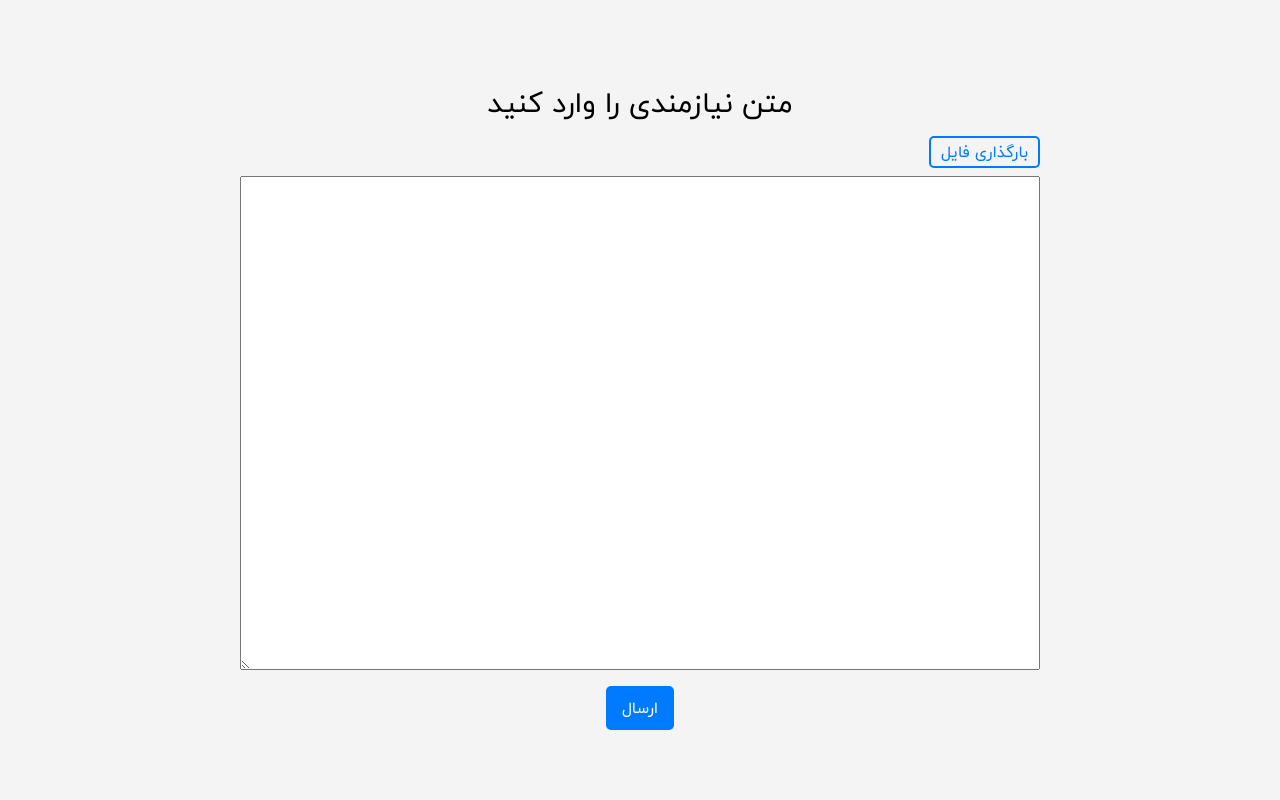
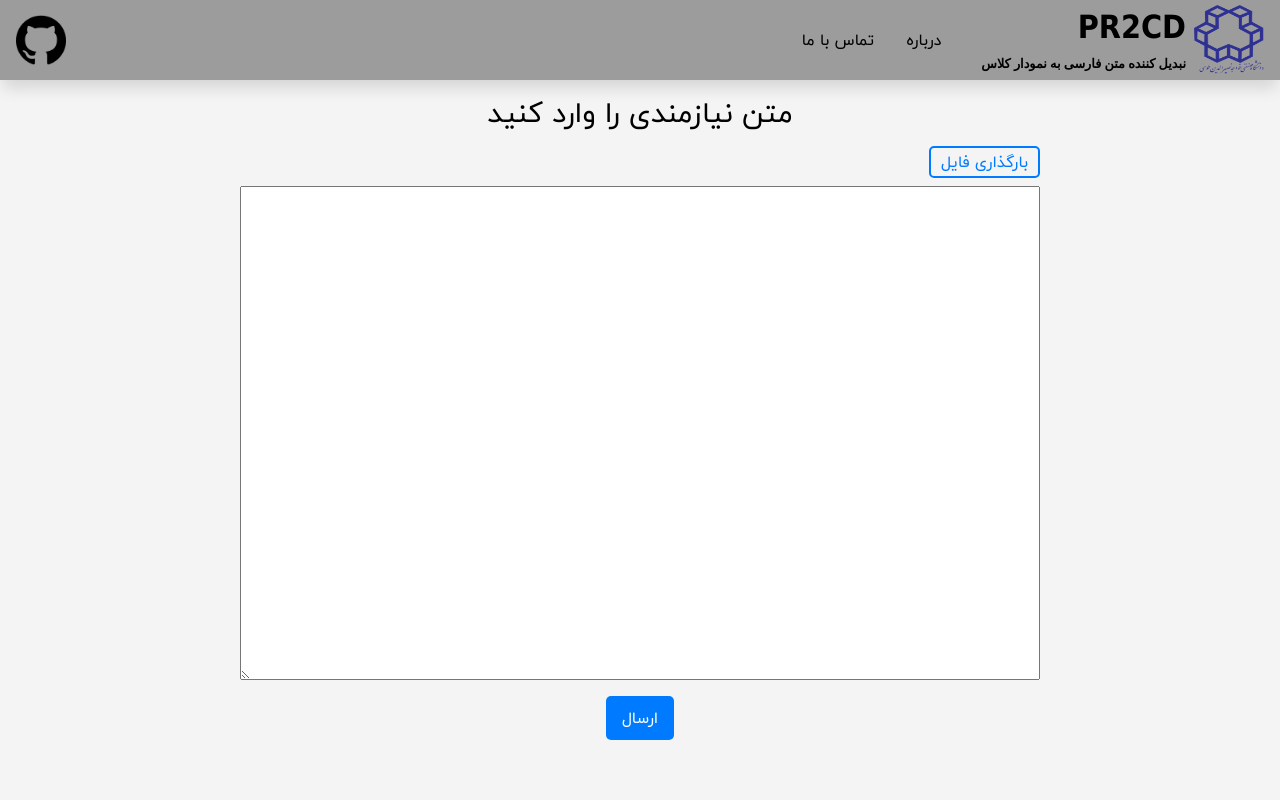
Before and after one commit to aliqb/PR2CD, a Django app: template PR2CD_UI/UI/templates/UI/index.html in a window 1280 px wide. Run offline with Django 4.2, Linux system fonts and the light colour scheme; the template is opened without the code that fills it, so the values that code supplies are empty; some libraries are stand-ins or nearby versions; some web fonts are replaced.

Commit message:
add header

```diff
--- a/PR2CD_UI/PR2CD_UI/urls.py
+++ b/PR2CD_UI/PR2CD_UI/urls.py
@@ -3,5 +3,5 @@ from django.urls import path, include
 
 urlpatterns = [
     path('admin/', admin.site.urls),
-    path('ui/',include('UI.urls'))
+    path('',include('UI.urls'))
 ]
--- a/PR2CD_UI/UI/templates/UI/index.html
+++ b/PR2CD_UI/UI/templates/UI/index.html
@@ -1,6 +1,6 @@
 {% extends "base.html" %}
 {% block content %}
-<div class="full-window d-flex">
+<div class=" d-flex">
     <form action="{% url 'UI:submit' %}" method="post" class="m-auto d-flex flex-col centering">
         {% csrf_token %}
         {% if error %}<p class="error">{{ error }}</p>{% endif %}
--- a/PR2CD_UI/static/styles/index.css
+++ b/PR2CD_UI/static/styles/index.css
@@ -28,8 +28,84 @@ input {
 .content {
     width: 100vw;
     height: 100vh;
-    padding: 1rem 0;
     overflow-x: hidden;
+}
+
+.header {
+    background-color: #9d9c9c;
+    display: flex;
+    padding: 0rem 1rem;
+    height: 80px;
+    align-items: center;
+    box-shadow: 0px 11px 15px -3px rgb(0 0 0 / 13%);
+    position: sticky;
+    top: 0;
+}
+
+.logo-container{
+    width: 70px;
+    height: 70px;
+    margin-left: 0.5rem;
+    display: block;
+}
+
+.logo-container img{
+    width: 100%;
+    height: 100%;
+}
+
+.titles-container{
+    display: flex;
+    flex-direction: column;
+    justify-content: space-between;
+    height: 100%;
+    padding: 0.5rem 0;
+    color: inherit;
+}
+
+.title{
+    font-family: Tahoma !important;
+}
+
+.subtitle {
+    font-size: 0.8rem;
+}
+
+.header-links {
+    list-style: none;
+    display: flex;
+    margin-right: 1.5rem;
+    height: 100%;
+}
+
+.header-item {
+    height: 100%;
+    display: flex;
+    align-items: center;
+}
+
+.header-link {
+    cursor: pointer;
+    padding: 0 1rem;
+    height: 100%;
+    display: flex;
+    align-items: center;
+}
+
+.header-link:hover {
+    background-color: #ccc;
+
+}
+
+.github-container{
+    margin-right: auto;
+    width: 50px;
+    height: 50px;
+}
+
+.github-container img{
+    width: 100%;
+    height: 100%;
 }
 
 .full-window {
@@ -228,6 +304,7 @@ input {
 .main-container {
     display: flex;
     flex-wrap: wrap;
+    padding: 0.8rem 0.5rem;
 }
 
 .sentences-container {
@@ -236,7 +313,7 @@ input {
     border-top: 1px solid #8f8b8b;
 }
 
-.warning-hint{
+.warning-hint {
     font-size: 12px;
     background-color: #e5e56c;
 }
@@ -260,7 +337,7 @@ input {
     font-size: 14px;
 }
 
-.node-warning{
+.node-warning {
     background-color: #e5e56c;
 }
 
--- a/PR2CD_UI/templates/base.html
+++ b/PR2CD_UI/templates/base.html
@@ -12,6 +12,22 @@
 </head>
 <body>
 <div class="content">
+    <header class="header">
+        <a href="/" class="logo-container">
+            <img src="{% static 'images/kntu-logo-title.png' %}" />
+        </a>
+        <a href="/" class="titles-container">
+            <h1 class="title">PR2CD</h1>
+            <h2 class="subtitle">نبدیل کننده متن فارسی به نمودار کلاس</h2>
+        </a>
+        <ul class="header-links">
+            <li class="header-item"><a class="header-link">درباره</a></li>
+            <li class="header-item"><a class="header-link">تماس با ما</a></li>
+        </ul>
+        <a class="github-container" href="https://github.com/aliqb/PR2CD" target="_blank">
+            <img src="{% static 'images/github-logo.png' %}" />
+        </a>
+    </header>
     {% block content %}
 
     {% endblock %}
```
Also changed, not shown: PR2CD_UI/static/images/github-logo.png (added), PR2CD_UI/static/images/kntu-logo-title.png (added).
